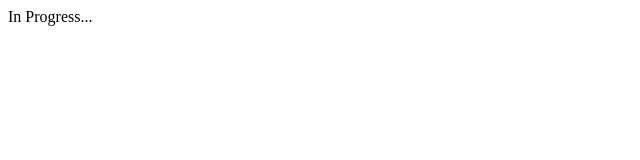
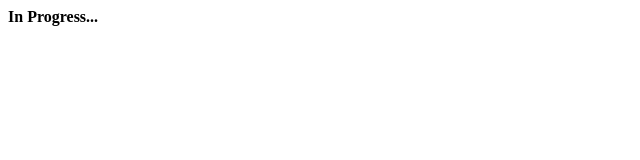
Before and after one commit to oguzhangultekin/oguzhangultekin.github.io, a plain HTML site: page index.html in a window 1280 px wide. Shown: the full height of the page, 0-640 px from the left. Drawn offline with Linux system fonts and the light colour scheme.

Commit message:
Update index.html

```diff
--- a/index.html
+++ b/index.html
@@ -1,5 +1,5 @@
 <html>
 
-<h>In Progress...</h>
+<h><b>In Progress...</b></h>
 
 </html>
```
